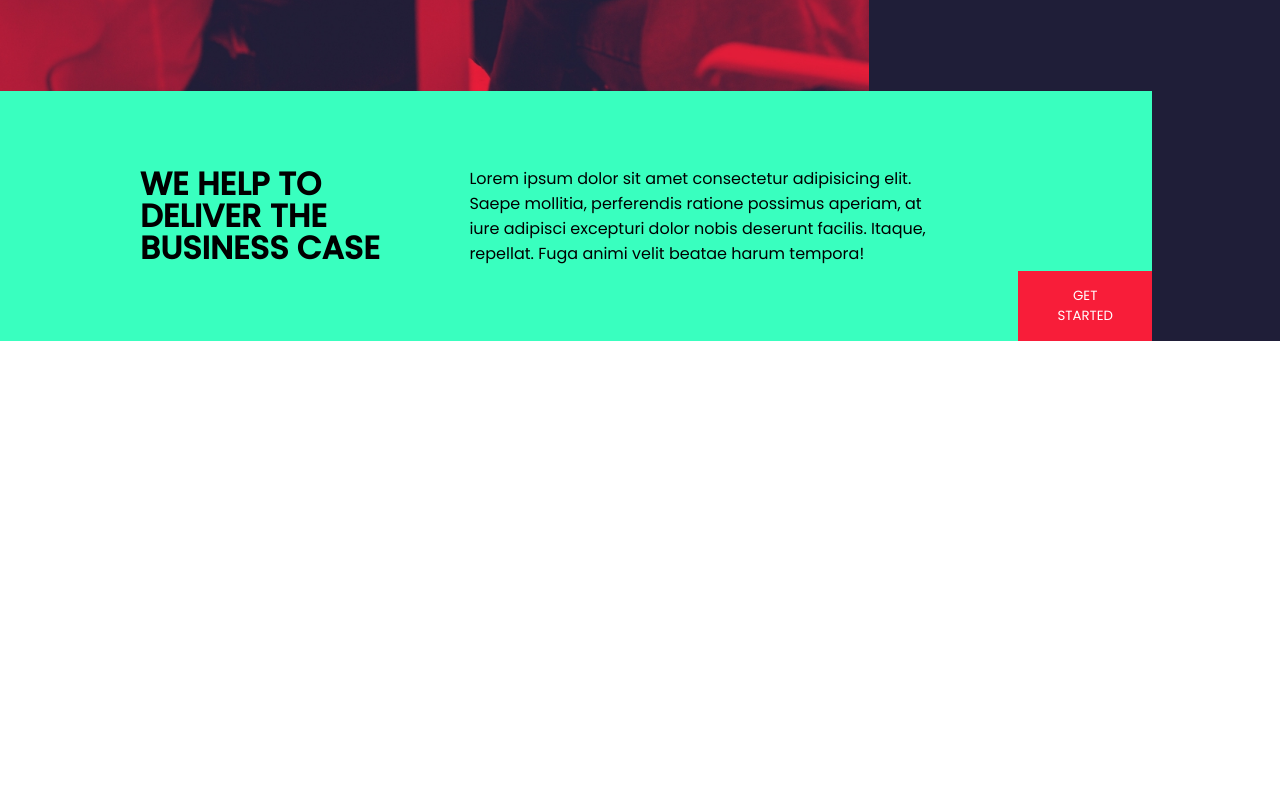
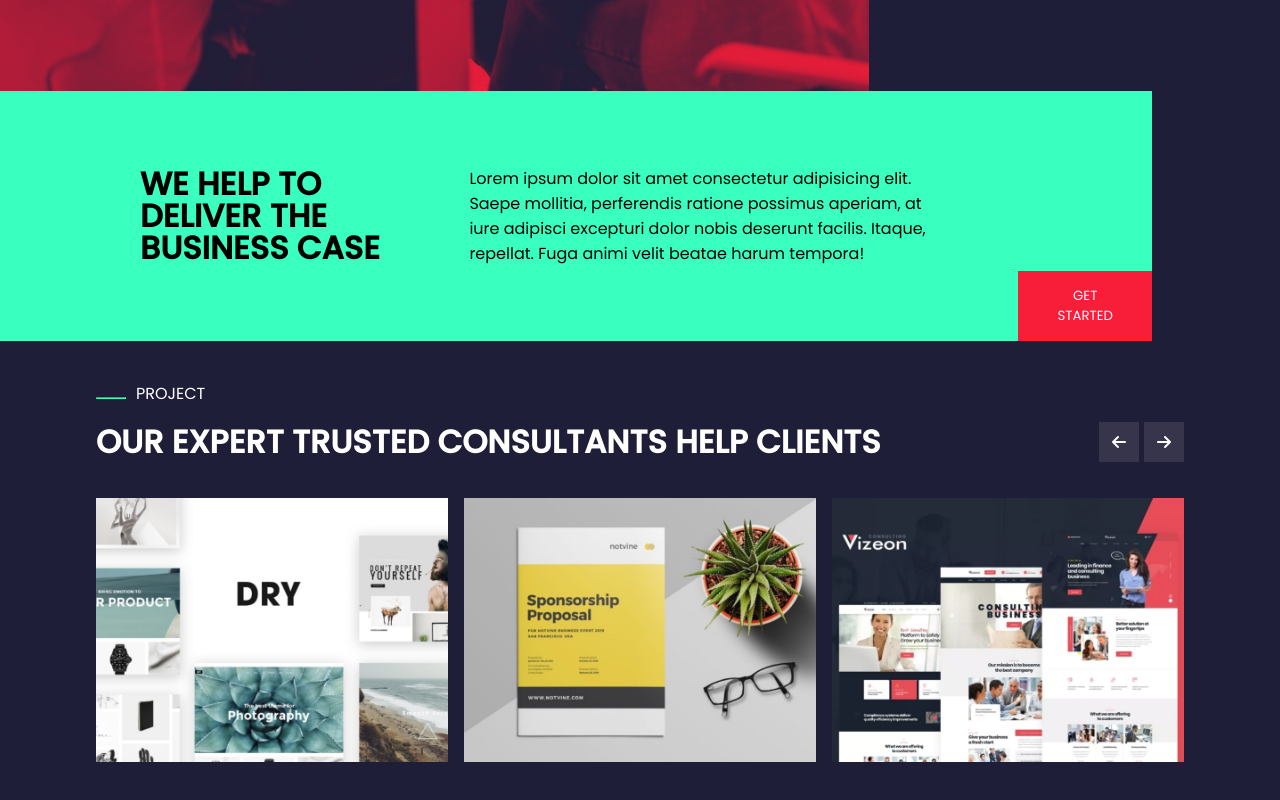
Before and after one commit to massimocolella02/proj-html-vuejs, a Vue app: page / in a window 1280 px wide. Shown: the part 2012-2812 px from the top of the page. Before the commit the page ends 2353 px from the top, so only its background shows below. Built offline with nearby package versions, Linux system fonts and the light colour scheme; some icons are missing.

Commit message:
completato sezione project

```diff
--- a/src/App.vue
+++ b/src/App.vue
@@ -3,13 +3,16 @@ import NavBar from './components/NavBar.vue';
 import HeaderComp from './components/HeaderComp.vue';
 import ConsultatsComp from './components/ConsultatsComp.vue';
 import AboutUs from './components/AboutUs.vue';
+import ProjectCom from './components/ProjectCom.vue'
+
 export default{
   name: 'App',
   components:{
     NavBar,
     HeaderComp,
     ConsultatsComp,
-    AboutUs
+    AboutUs,
+    ProjectCom
   }
 }
 </script>
@@ -19,6 +22,7 @@ export default{
   <HeaderComp/>
   <ConsultatsComp/>
   <AboutUs/>
+  <ProjectCom/>
 </template>
 
 <style>
--- /dev/null
+++ b/src/components/ProjectCom.vue
@@ -0,0 +1,78 @@
+<template>
+    <div id="project">
+        <div class="container">
+            <hr>
+            <span>project</span>
+
+            <div class="title">
+                <h2>our expert trusted consultants help clients</h2>
+                <div>
+                    <i class="fa-solid fa-arrow-left"></i>
+                    <i class="fa-solid fa-arrow-right"></i>
+                </div>
+            </div>
+            <div class="images">
+                <img src="/images/DRY-1-790x592.jpg" alt="project-1">
+                <img src="/images/221bf0b7-8134-43bb-936a-5acbe42db64a-790x592.jpg" alt="project-2">
+                <img src="/images/z1el4c4p-790x592.jpg" alt="project-3">
+            </div>
+        </div>
+    </div>
+</template>
+
+<script>
+export default {
+    name: 'ProjectCom'
+}
+</script>
+
+<style scoped>
+    #project{
+        background-color: var(--bg-color);
+    }
+    #project .container{
+        width: 85%;
+        margin: 0 auto;
+        padding: 40px 0;
+        color: white;
+    }
+    #project .container hr{
+        width: 30px;
+        margin-right: 10px;
+        border-color: var(--celeste);
+        display: inline-block;
+    }
+    #project .container span{
+        text-transform: uppercase;
+    }
+    .title h2{
+        font-size: 2rem;
+        line-height: 2rem;
+        text-transform: uppercase;
+        margin: 20px 0;
+    }
+    .title{
+        display: flex;
+        justify-content: space-between;
+        align-items: center;
+    }
+    .title .fa-solid{
+        background-color: #36354C;
+        height: 40px;
+        width: 40px;
+        line-height: 40px;
+        text-align: center;
+        cursor: pointer;
+    }
+    .fa-arrow-left{
+        margin-right: 5px;
+    }
+    .images{
+        display: flex;
+        justify-content: space-between;
+    }
+    .images img{
+        width: calc(100% / 3 - 1%);
+        margin-top: 20px;
+    }
+</style>
```
